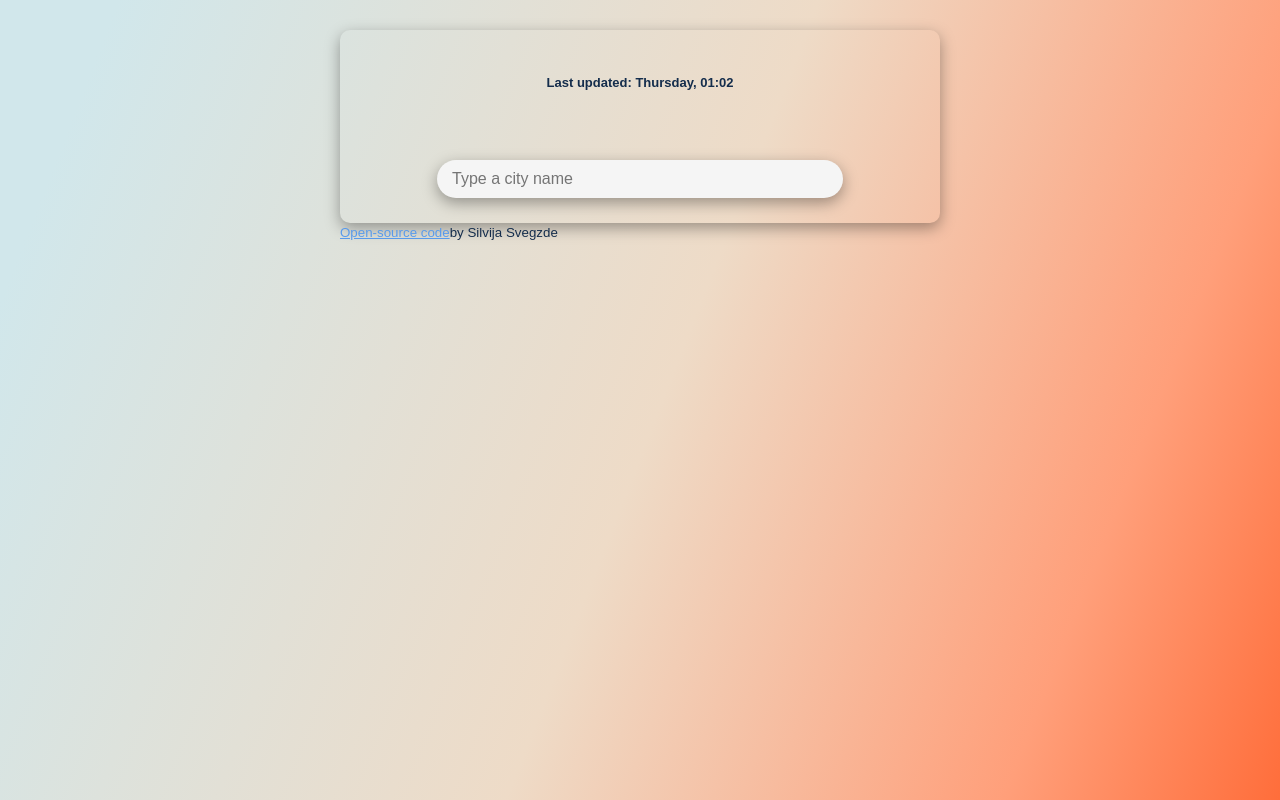
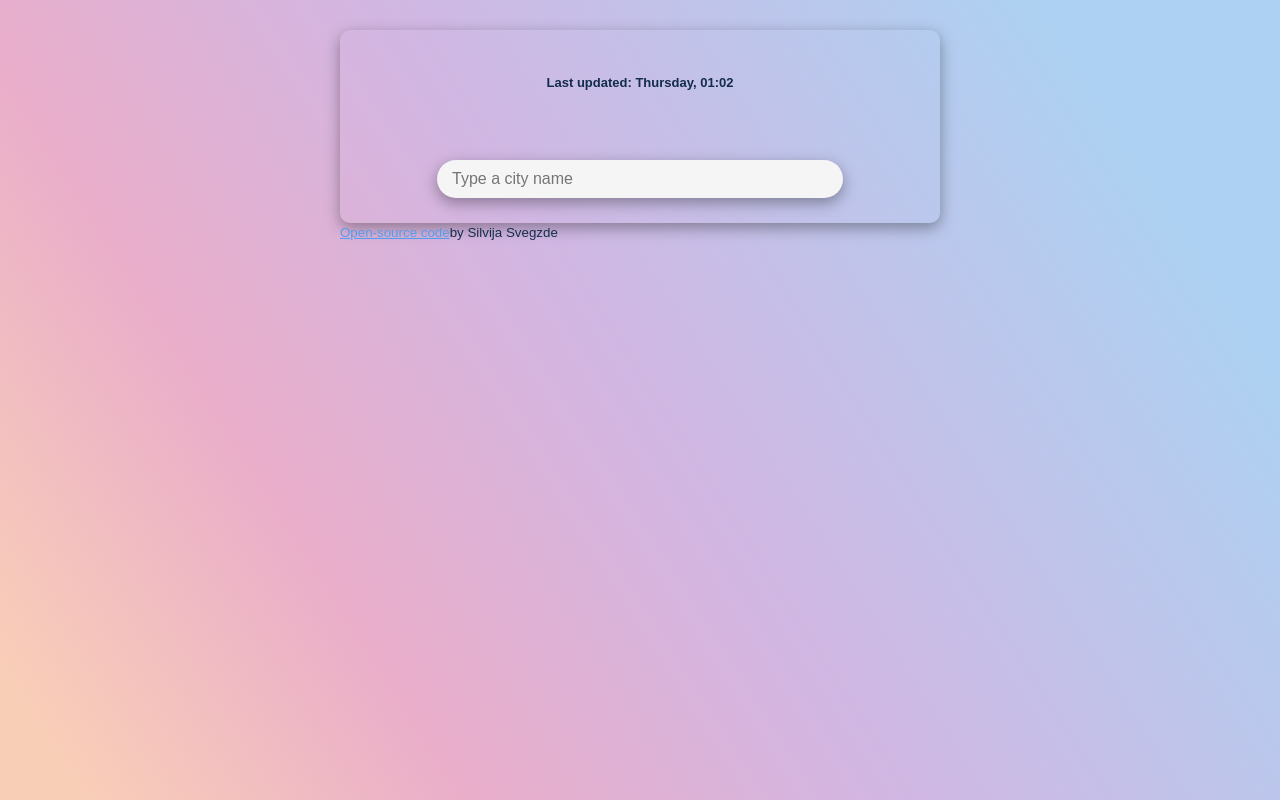
Before and after one commit to SilvijaSvegzde/weather-app-react, a React (Create React App) app: page / in a window 1280 px wide. Built offline with nearby package versions, Linux system fonts and the light colour scheme.

Commit message:
changed background color

```diff
--- a/src/App.css
+++ b/src/App.css
@@ -1,11 +1,11 @@
 body {
   font-family: "PT Sans", sans-serif;
   background: linear-gradient(
-    111.4deg,
-    rgb(209, 231, 235) 7.4%,
-    rgb(238, 219, 199) 51.4%,
-    rgb(255, 159, 122) 82.6%,
-    rgb(255, 109, 58) 100.2%
+    57.4deg,
+    rgb(249, 206, 183) 4.6%,
+    rgb(234, 174, 202) 26%,
+    rgb(210, 182, 226) 49.1%,
+    rgb(173, 209, 242) 86.5%
   );
   background-repeat: no-repeat;
   background-size: cover;
```
